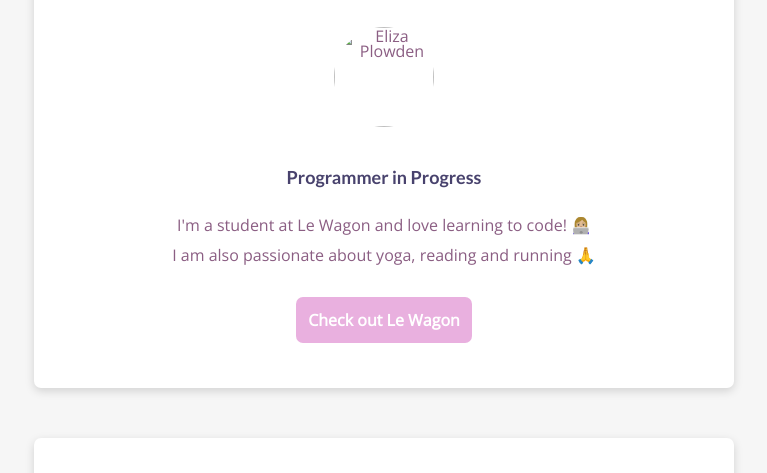
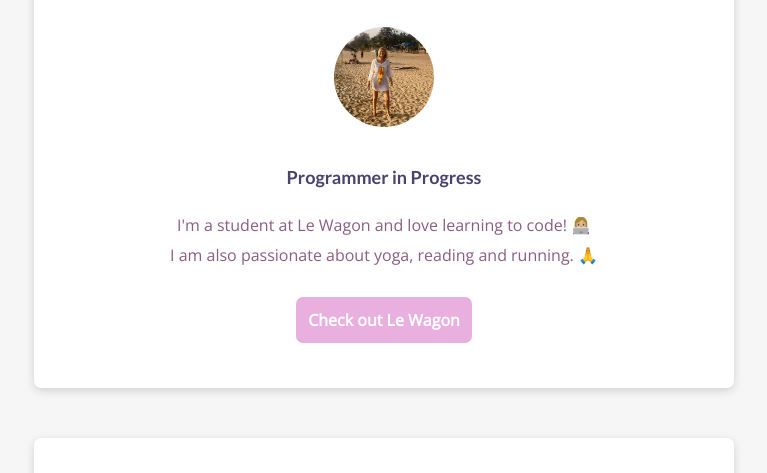
Before and after one commit to elizaplowden/profile, a plain HTML site: page index.html in a window 1280 px wide. Shown: the part 143-616 px from the top of the page, without its empty margins (256-1023 px from the left). Drawn offline with nearby package versions, Linux system fonts and the light colour scheme.

Commit message:
edited index

```diff
--- a/index.html
+++ b/index.html
@@ -12,11 +12,11 @@
     <div class="container">
       <div class="card-white">
         <h1>Hi, I'm Eliza 🦄 </h1>
-        <img src="..profile/images/profile_img.JPG" width="100px" alt="Eliza Plowden" class="img">
+        <img src="./images/profile_img.jpg" width="100px" alt="Eliza Plowden" class="img">
         <h2>Programmer in Progress</h2>
         <p>I'm a student at Le Wagon and love learning to code! 👩🏼‍💻
           <br>
-          <br>I am also passionate about yoga, reading and running 🙏
+          <br>I am also passionate about yoga, reading and running. 🙏
         </p>
         <a href="https://www.lewagon.com/london" class="btn-pink">Check out Le Wagon</a>
       </div>
```
